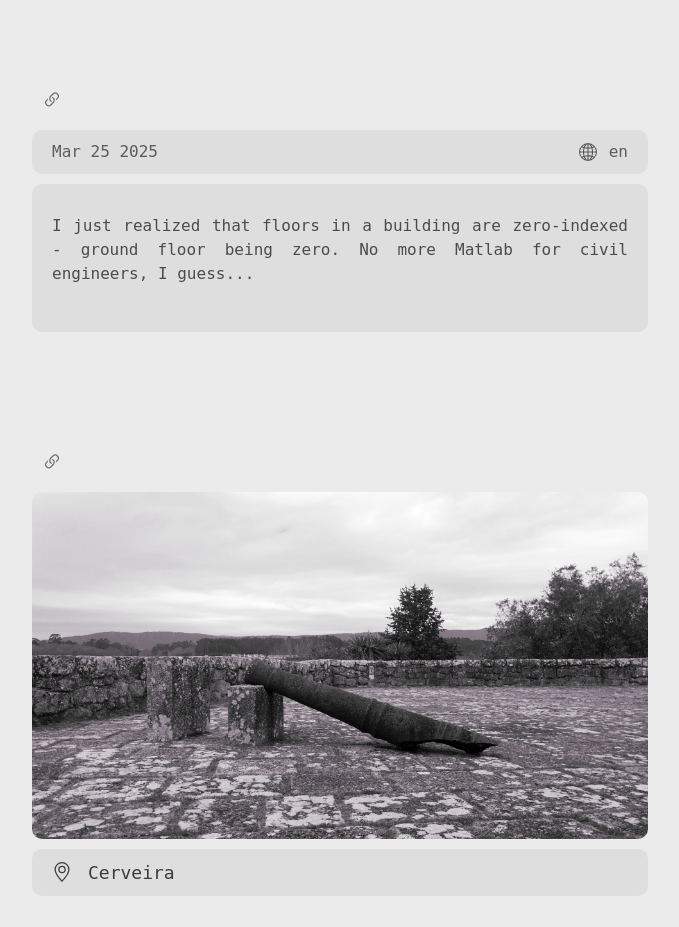
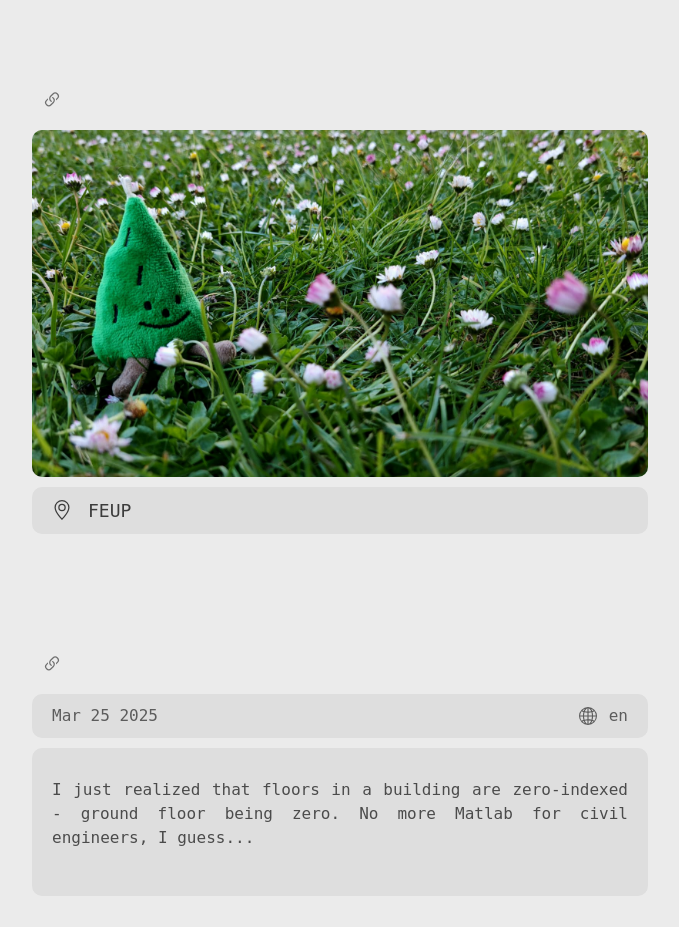
Before and after one commit to bogosorter/blog, a React (Create React App) app: page / in a window 1280 px wide. Shown: the part 820-1747 px from the top of the page, without its empty margins (300-979 px from the left). Built offline with nearby package versions, Linux system fonts and the light colour scheme.

Commit message:
added pine

```diff
--- a/src/App.tsx
+++ b/src/App.tsx
@@ -36,6 +36,7 @@ import monastry from './images/monastry.jpg';
 import namur from './images/namur.jpg';
 import organ from './images/organ.jpg';
 import oven from './images/oven.jpg';
+import pine from './images/pine.jpg';
 import psousa from './images/psousa.jpg';
 import rainbow from './images/rainbow.jpg';
 import river from './images/river.jpg';
@@ -72,6 +73,11 @@ function App() {
             <Container fluid>
                 <Row className='justify-content-center'>
                     <Col xxl={5} xl={6} lg={7} md={8} sm={10}>
+
+                        <Separator />
+                        <Reference reference='pine' />
+                        <Image src={pine} setFullscreen={setFullscreen} />
+                        <Metadata location='FEUP' />
 
                         <Separator />
                         <Reference reference='floors' />
```
Also changed, not shown: src/images/pine.jpg (added).
